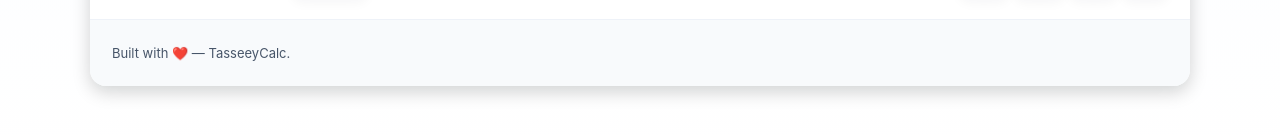
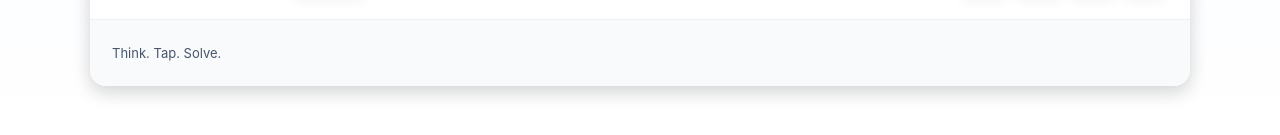
Before and after one commit to mynameistasiu/TasseeyCalc, a website: page index.html in a window 1280 px wide. Shown: the part 641-776 px from the top of the page. Drawn offline with Linux system fonts and the light colour scheme.

Commit message:
Update index.html

```diff
--- a/index.html
+++ b/index.html
@@ -57,7 +57,7 @@
     </main>
 
     <footer class="footer">
-      <p>Built with ❤️ — TasseeyCalc.</p>
+      <p>Think. Tap. Solve.</p>
     </footer>
   </div>
 
```
